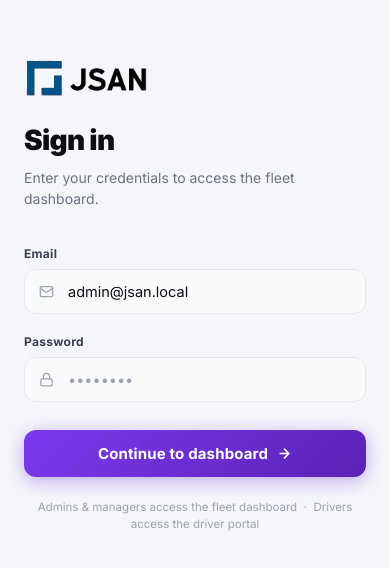
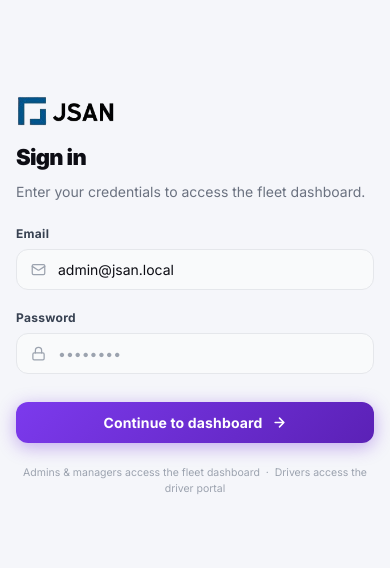
Before and after one commit to panabakakusumapriya/jsan-vehicletracking, a React (Vite) app in the folder admin-panel/: page /login in a window 390 px wide. Shown: the part 126-694 px from the top of the page. Built offline with nearby package versions, Linux system fonts and the light colour scheme; what @loaders.gl/core would draw is missing.

Commit message:
kept mobile responsive

```diff
--- a/admin-panel/src/index.css
+++ b/admin-panel/src/index.css
@@ -689,6 +689,16 @@ select.input { cursor: pointer; }
   .login-left { display: none; }
   .login-right { padding: 40px 24px; background: #f5f6fa; }
 }
+@media (max-width: 480px) {
+  .login-right { padding: 24px 16px; }
+  .login-card { max-width: 100%; }
+  .login-title { font-size: 22px; }
+  .login-wordmark { height: 32px; margin-bottom: 18px; }
+  .login-card-header { margin-bottom: 24px; }
+  .login-btn { padding: 12px 18px; font-size: 14px; }
+  .login-input { padding: 11px 12px; font-size: 14px; }
+  .login-card-foot { font-size: 10.5px; }
+}
 
 /* ══════════════════════════════════════
    PWA — INSTALL / ALERTS BANNER
@@ -865,6 +875,7 @@ select.input { cursor: pointer; }
 
   /* No room for two columns on a phone. */
   .modal.wide { width: auto; }
+  .modal { padding: 18px; }
   .form-grid { grid-template-columns: 1fr; }
 
   .toast-stack { top: 12px; right: 12px; left: 12px; width: auto; }
--- a/admin-panel/src/pages/DriverCor.tsx
+++ b/admin-panel/src/pages/DriverCor.tsx
@@ -136,8 +136,8 @@ export function DriverCor() {
       </div>
 
       {/* Declarations table */}
-      <div className="card" style={{ padding: 0 }}>
-        <table>
+      <div className="card" style={{ padding: 0, overflowX: 'auto' }}>
+        <table style={{ minWidth: 700 }}>
           <thead>
             <tr>
               <th>Date</th>
--- a/admin-panel/src/pages/DriverMyDailyReports.tsx
+++ b/admin-panel/src/pages/DriverMyDailyReports.tsx
@@ -43,8 +43,8 @@ export function DriverMyDailyReports() {
         </div>
       </div>
 
-      <div className="card" style={{ padding: 0 }}>
-        <table>
+      <div className="card" style={{ padding: 0, overflowX: 'auto' }}>
+        <table style={{ minWidth: 600 }}>
           <thead>
             <tr>
               <th>Report Type</th>
--- a/admin-panel/src/pages/DriverMySsds.tsx
+++ b/admin-panel/src/pages/DriverMySsds.tsx
@@ -221,7 +221,7 @@ export function DriverMySsds() {
           )}
 
           {/* Form fields */}
-          <div style={{ display: 'grid', gridTemplateColumns: '1fr 1fr', gap: 14 }}>
+          <div className="driver-ssds-form-grid" style={{ display: 'grid', gridTemplateColumns: 'repeat(auto-fit, minmax(200px, 1fr))', gap: 14 }}>
             <label>
               <span style={{ fontSize: 13, fontWeight: 600, display: 'block', marginBottom: 4 }}>SSD Number *</span>
               <input className="input" value={newSsdNumber} onChange={e => setNewSsdNumber(e.target.value)} placeholder="e.g. SSD-001" />
--- a/admin-panel/src/pages/DriverMyTimesheets.tsx
+++ b/admin-panel/src/pages/DriverMyTimesheets.tsx
@@ -67,8 +67,8 @@ export function DriverMyTimesheets() {
         <button className="btn-ghost" onClick={load} style={{ fontSize: 12 }}>Apply</button>
       </div>
 
-      <div className="card" style={{ padding: 0 }}>
-        <table>
+      <div className="card" style={{ padding: 0, overflowX: 'auto' }}>
+        <table style={{ minWidth: 600 }}>
           <thead>
             <tr>
               <th>Date</th>
```
